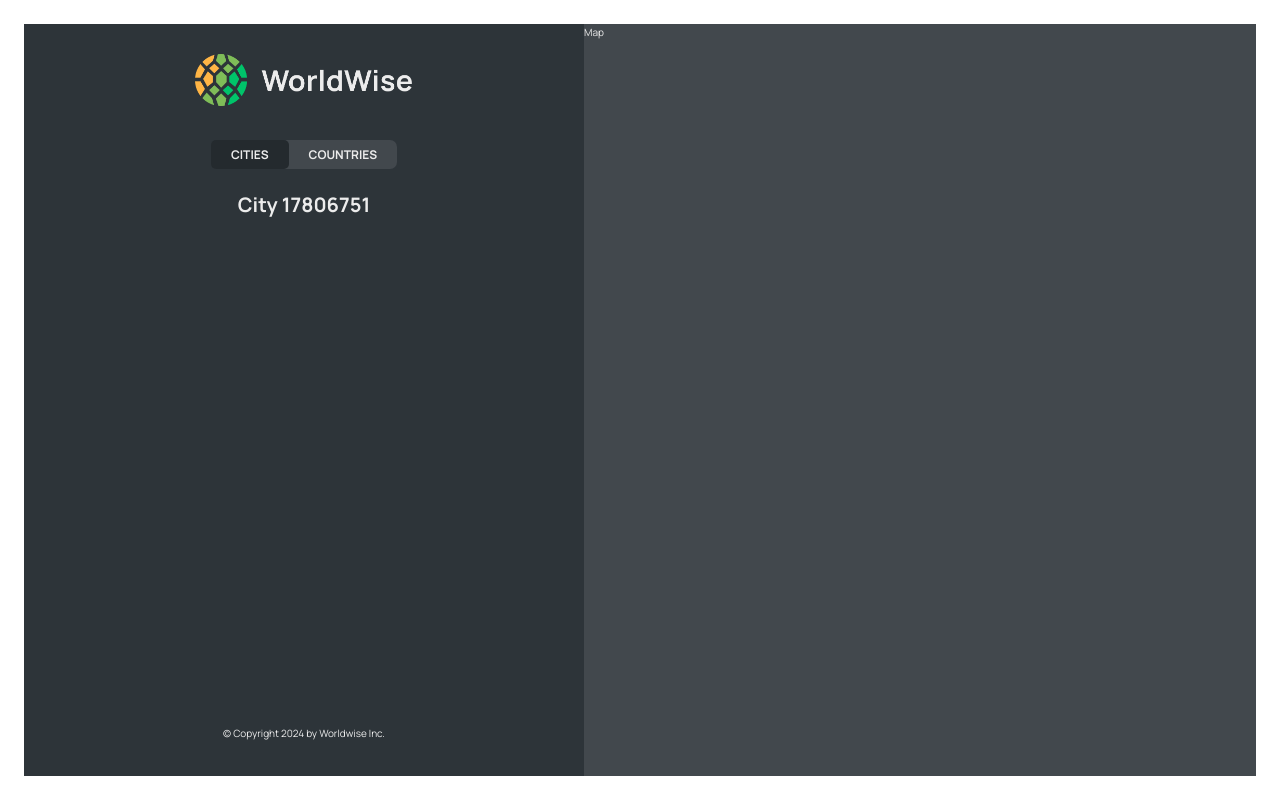
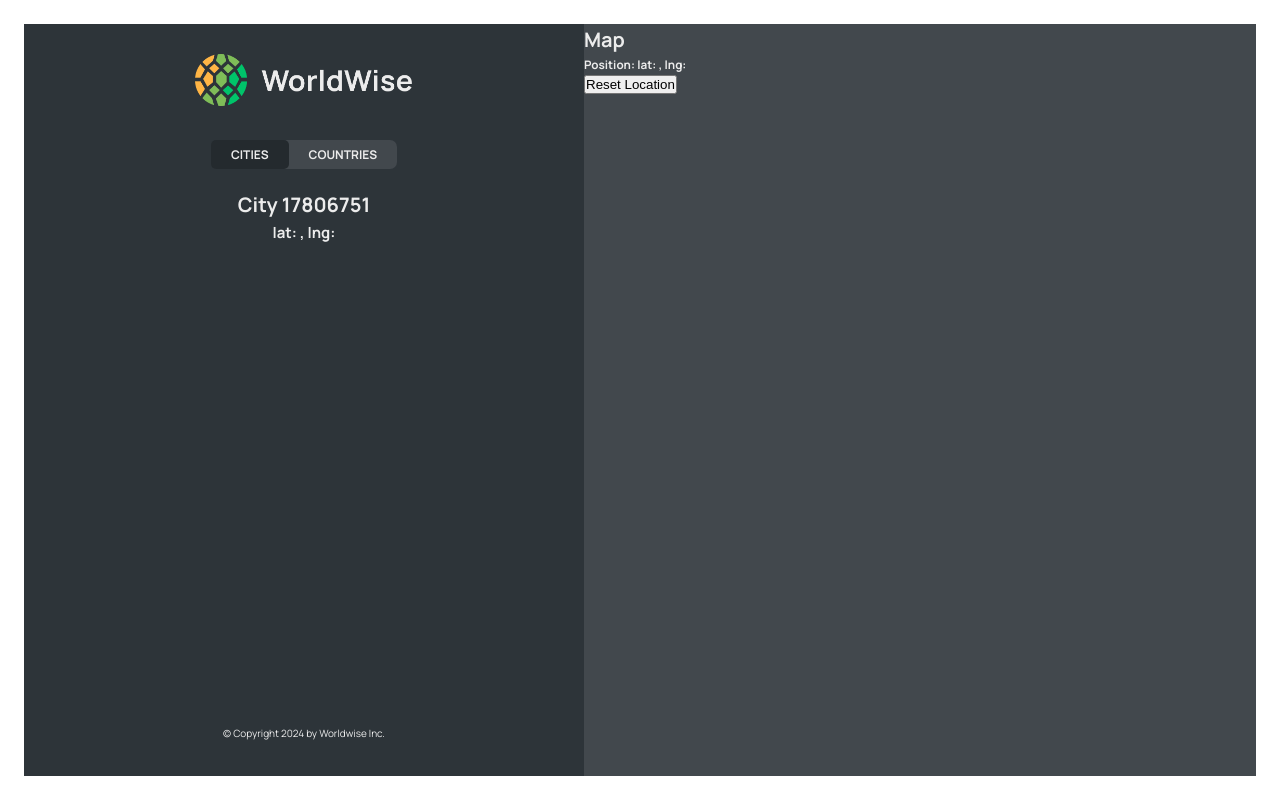
Before and after one commit to BaGorK/worldwise, a React (Vite) app: page /app/cities/17806751 in a window 1280 px wide. Built offline with nearby package versions, Linux system fonts and the light colour scheme; data requests are answered from the project's data file; the HTML template or start-up script is replaced by a standard one.

Commit message:
Reading and Setting a Query String

```diff
--- a/src/components/City.jsx
+++ b/src/components/City.jsx
@@ -1,4 +1,4 @@
-import { useParams } from 'react-router-dom';
+import { useParams, useSearchParams } from 'react-router-dom';
 import styles from './City.module.css';
 import { useEffect, useState } from 'react';
 
@@ -16,6 +16,10 @@
   const [cities, setCities] = useState([]);
   const { id } = useParams(); // { id: 342904 };
 
+  const [searchParams, setSearchParams] = useSearchParams();
+  const lat = searchParams.get('lat');
+  const lng = searchParams.get('lng');
+
   useEffect(() => {
     const fetchCities = async () => {
       const res = await fetch(`${BASE_URL}/cities`);
@@ -25,8 +29,6 @@
 
     fetchCities();
   }, []);
-
-  console.log(cities);
 
   // TEMP DATA
   // const currentCity = {
@@ -38,7 +40,14 @@
 
   // const { cityName, emoji, date, notes } = currentCity;
 
-  return <h1>City {id}</h1>;
+  return (
+    <>
+      <h1>City {id}</h1>
+      <h2>
+        lat: {lat}, lng: {lng}
+      </h2>
+    </>
+  );
   // return (
   //   <div className={styles.city}>
   //     <div className={styles.row}>
--- a/src/components/CityItem.jsx
+++ b/src/components/CityItem.jsx
@@ -10,11 +10,14 @@
   }).format(new Date(date));
 
 function CityItem({ city }) {
-  const { cityName, emoji, date, id } = city;
+  const { cityName, emoji, date, id, position } = city;
 
   return (
     <li>
-      <Link to={`${id}`} className={styles.cityItem}>
+      <Link
+        to={`${id}?lat=${position.lat}&lng=${position.lng}`}
+        className={styles.cityItem}
+      >
         <span className={styles.emoji}>{emoji}</span>
         <span className={styles.name}>{cityName}</span>
         <time className={styles.date}>({formatDate(date)})</time>
--- a/src/components/Map.jsx
+++ b/src/components/Map.jsx
@@ -1,7 +1,26 @@
+import { useSearchParams } from 'react-router-dom';
 import styles from './Map.module.css';
 
 function Map() {
-  return <div className={styles.mapContainer}>Map</div>;
+  const [searchParams, setSearchParams] = useSearchParams();
+  const lat = searchParams.get('lat');
+  const lng = searchParams.get('lng');
+
+  return (
+    <div className={styles.mapContainer}>
+      <h1>Map</h1>
+      <h3>
+        Position: lat: {lat}, lng: {lng}
+      </h3>
+      <button
+        onClick={() => {
+          setSearchParams({ lat: 23, lng: 24 }); // we need to pass the whole query string
+        }}
+      >
+        Reset Location
+      </button>
+    </div>
+  );
 }
 
 export default Map;
```
